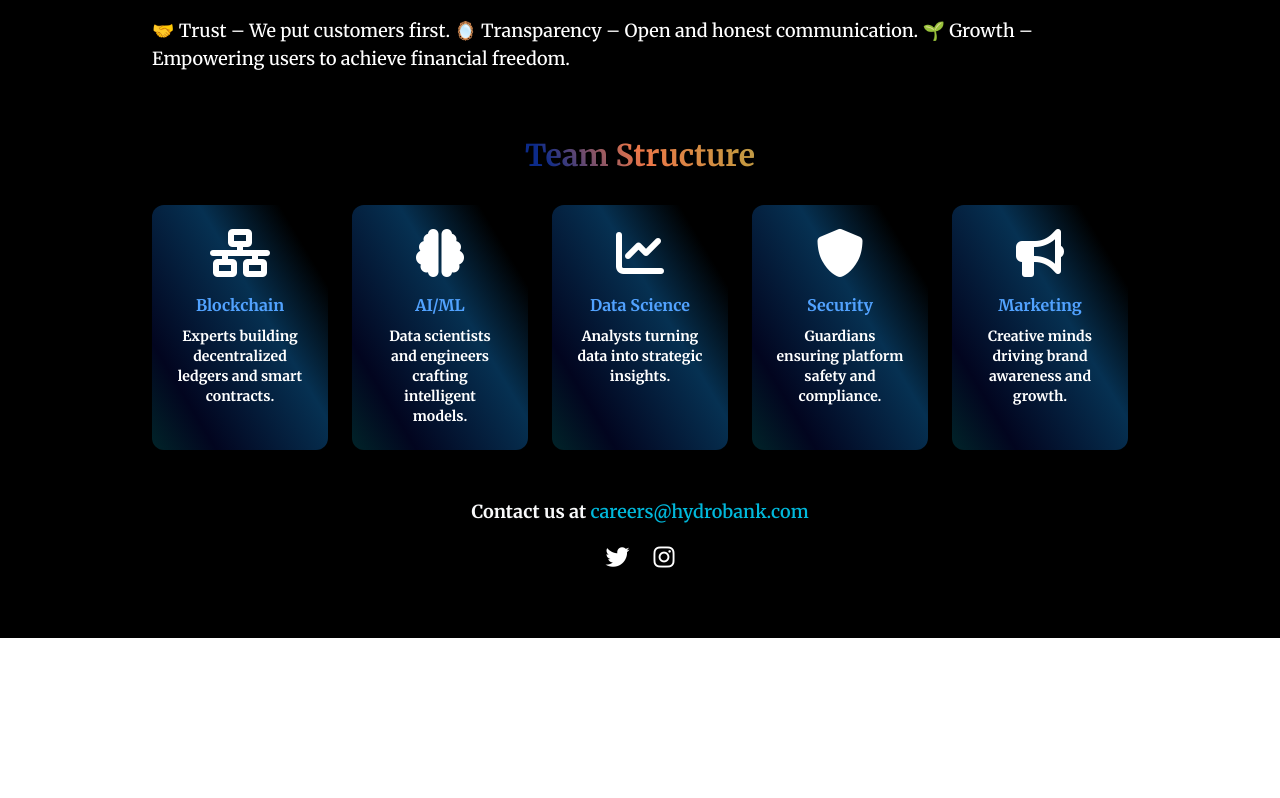
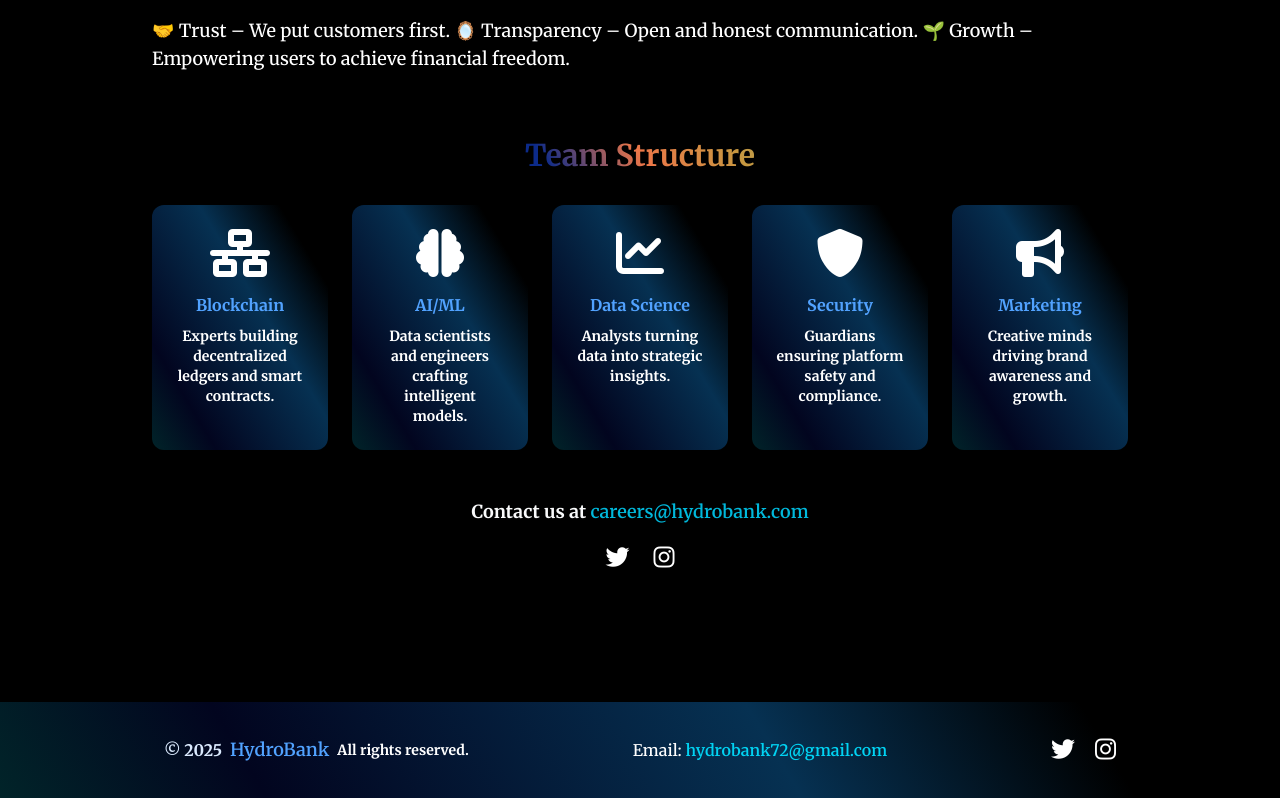
Before and after one commit to hydrobank72-dev/Hydro-Bank-carrer, a React (Vite) app: page / in a window 1280 px wide. Shown: the part 3962-4760 px from the top of the page. Before the commit the page ends 4600 px from the top, so only its background shows below. Built offline with nearby package versions, Linux system fonts and the light colour scheme; a web font is replaced by a local one.

Commit message:
added: footer

```diff
--- a/src/App.tsx
+++ b/src/App.tsx
@@ -9,14 +9,14 @@ import JobCard from "./components/JobCard";
 
 function App() {
   return (
-    <div className="gradient-bg">
+    <div className="bg-black">
       <Header />
       <Hero />
       <JobCard />
       <CTA />
       <About />
       <Faq />
-      {/* <Footer /> */}
+      <Footer />
     </div>
   );
 }
--- a/src/components/Footer.tsx
+++ b/src/components/Footer.tsx
@@ -1,40 +1,65 @@
 import React from "react";
+import { motion } from "framer-motion";
 
-type Props = {};
+const Footer: React.FC = () => {
+  return (
+    <footer className="gradient-bg mt-16 py-8 px-6 text-white">
+      <div className="max-w-7xl mx-auto flex flex-col md:flex-row justify-evenly items-center gap-6">
+        {/* Left - Copyright */}
+        <motion.div
+          initial={{ opacity: 0, y: 20 }}
+          whileInView={{ opacity: 1, y: 0 }}
+          transition={{ duration: 0.6 }}
+          className="text-center flex flex-row items-center justify-start gap-2 md:text-left text-blue-100 "
+        >
+          {" "}
+          © {new Date().getFullYear()}
+          <span className="font-semibold text-lg text-blue-400">HydroBank</span>
+          <p className="text-sm text-white">All rights reserved.</p>
+        </motion.div>
 
-const Footer = (props: Props) => {
-  return (
-    <footer className="bg-gray-100 p-6 mt-12 font-bold text-slate-800">
-      <div className="max-w-7xl mx-auto flex justify-between items-center">
-        <div className="text-hydro-blue font-bold">
-          Copyright @HydroBank 2025
-        </div>
-        <div className="font-bold text-slate-800">
-          Email at:
+        {/* Middle - Contact */}
+        <motion.div
+          initial={{ opacity: 0, y: 20 }}
+          whileInView={{ opacity: 1, y: 0 }}
+          transition={{ duration: 0.6, delay: 0.1 }}
+          className="text-center"
+        >
+          <span className="text-white font-medium">Email:</span>{" "}
           <a
             href="mailto:careers@hydrobank.com"
-            className="text-hydro-blue font-semibold"
+            className="text-cyan-400 font-semibold hover:text-fuchsia-400 transition-colors"
           >
-            {" "}
             hydrobank72@gmail.com
           </a>
-        </div>
-        <div className="flex space-x-4 text-2xl">
+        </motion.div>
+
+        {/* Right - Social Links */}
+        <motion.div
+          initial={{ opacity: 0, y: 20 }}
+          whileInView={{ opacity: 1, y: 0 }}
+          transition={{ duration: 0.6, delay: 0.2 }}
+          className="flex justify-center space-x-5 text-2xl"
+        >
           <a
             href="https://x.com/hydrobank72"
             target="_blank"
-            className="text-gray-600 hover:text-hydro-blue"
+            rel="noreferrer"
+            className="text-white hover:text-cyan-400 transition-colors"
+            aria-label="Twitter / X"
           >
             <i className="fab fa-twitter"></i>
           </a>
           <a
             href="https://instagram.com/hydrobank_luxury"
             target="_blank"
-            className="text-gray-600 hover:text-hydro-blue"
+            rel="noreferrer"
+            className="text-white hover:text-fuchsia-400 transition-colors"
+            aria-label="Instagram"
           >
             <i className="fab fa-instagram"></i>
           </a>
-        </div>
+        </motion.div>
       </div>
     </footer>
   );
```
